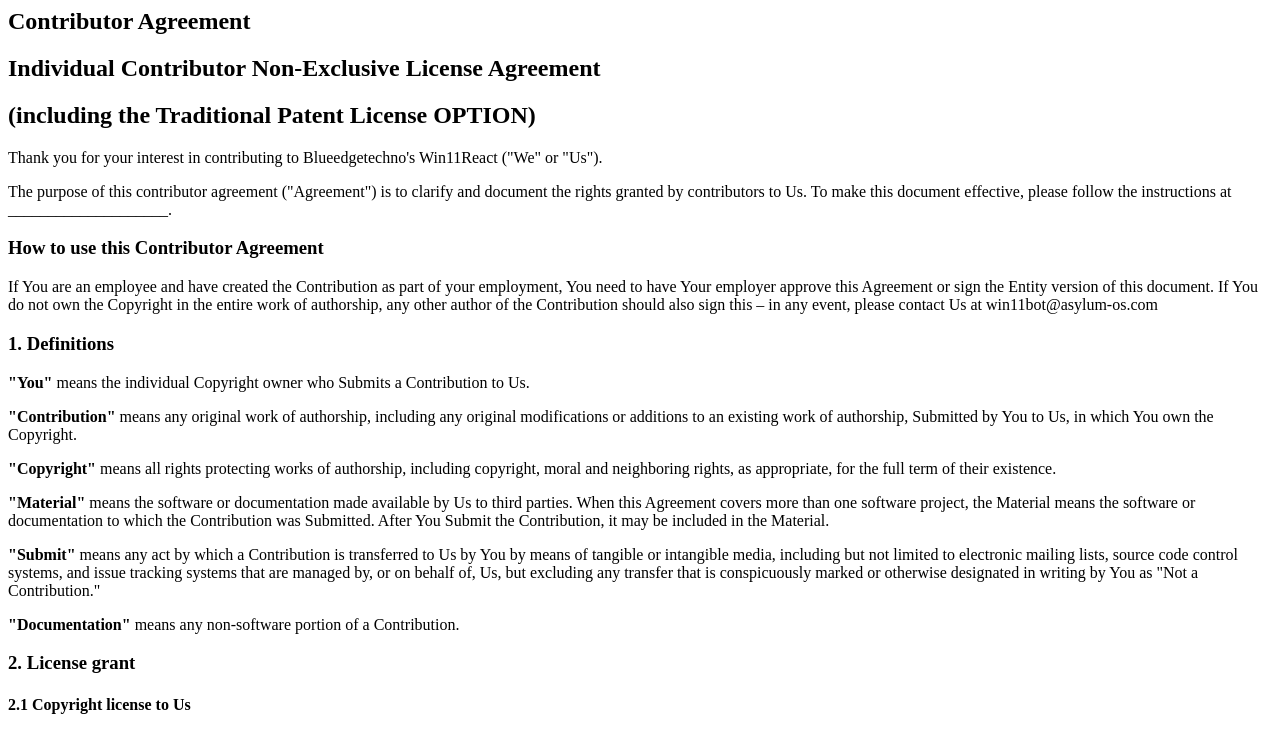
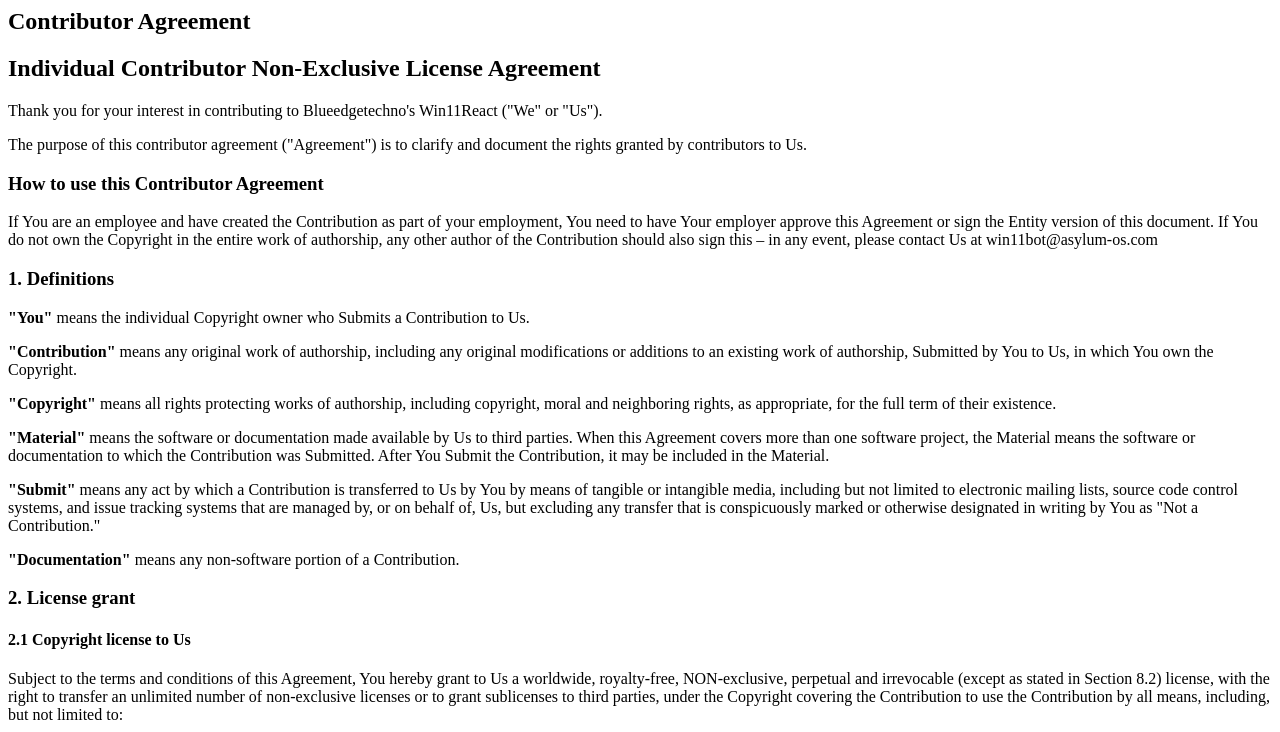
Before and after one commit to win11react/store, a plain HTML site: page cla/index.html in a window 1280 px wide. Shown: the top 732 px of the page. Drawn offline with Linux system fonts and the light colour scheme.

Commit message:
Update index.html

```diff
--- a/cla/index.html
+++ b/cla/index.html
@@ -2,12 +2,11 @@
 <h2 id="tmp-title">Contributor Agreement</h2>
 
 <h2 id="tmp-subtitle"><span id="tmp-contributor-type">Individual</span> Contributor <span id="tmp-contributor-exclusivity-1" class="tmp-contributor-exclusivity-1">Non-Exclusive</span> License Agreement</h2>
-<h2 id="tmp-subtitle-patent">(including the <span id="tmp-patent-option">Traditional Patent License</span> OPTION)</h2>
 </section>
 
 <p>Thank you for your interest in contributing to <span id="tmp-beneficiary-name">Blueedgetechno</span>'s <span id="tmp-project-name">Win11React</span> ("We" or "Us").</p>
 
-<p>The purpose of this contributor agreement ("Agreement") is to clarify and document the rights granted by contributors to Us. To make this document effective, please follow the instructions at <span id="tmp-submission-instructions">____________________</span>.</p>
+<p>The purpose of this contributor agreement ("Agreement") is to clarify and document the rights granted by contributors to Us.</p>
 
 
 
```
